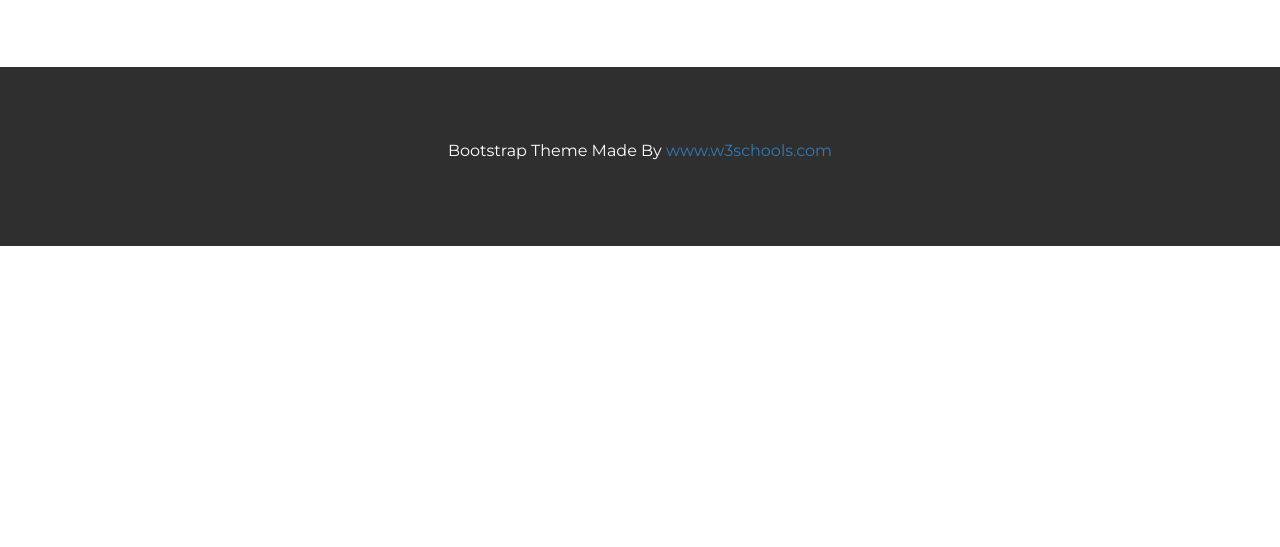
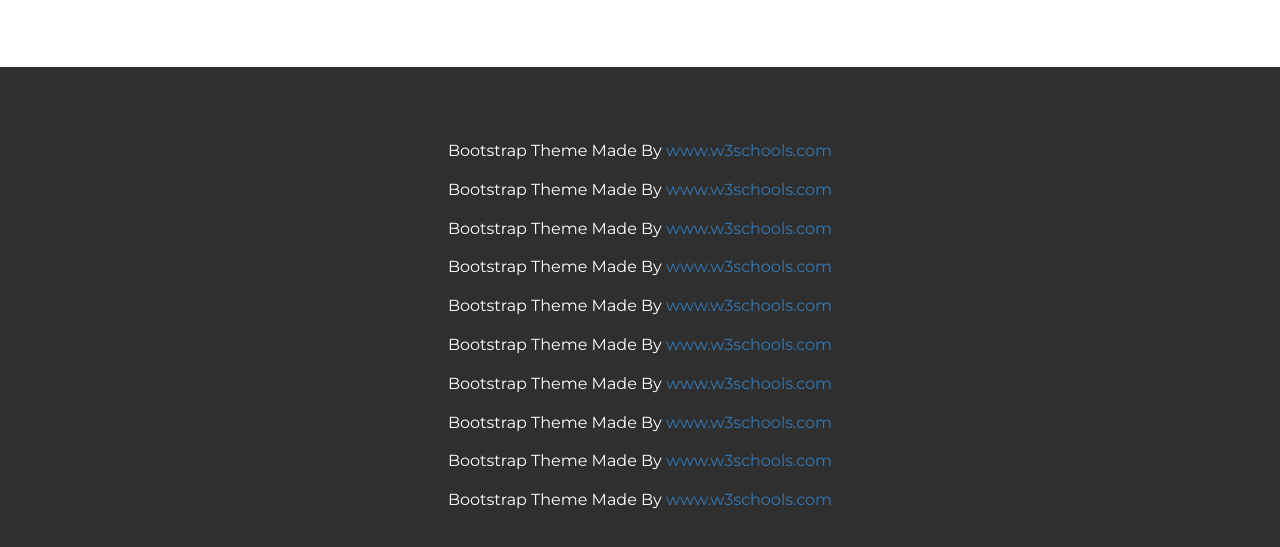
Before and after one commit to Mrprayag077/SIG-ACM-SESSION-NEW, a plain HTML site: page index.html in a window 1280 px wide. Shown: the part 1398-1945 px from the top of the page. Before the commit the page ends 1644 px from the top, so only its background shows below. Drawn offline with nearby package versions, Linux system fonts and the light colour scheme.

Commit message:
init files added

```diff
--- a/index.html
+++ b/index.html
@@ -167,6 +167,15 @@
     <!-- Footer -->
     <footer class="container-fluid bg-4 text-center">
         <p>Bootstrap Theme Made By <a href="https://www.w3schools.com">www.w3schools.com</a></p>
+        <p>Bootstrap Theme Made By <a href="https://www.w3schools.com">www.w3schools.com</a></p>
+        <p>Bootstrap Theme Made By <a href="https://www.w3schools.com">www.w3schools.com</a></p>
+        <p>Bootstrap Theme Made By <a href="https://www.w3schools.com">www.w3schools.com</a></p>
+        <p>Bootstrap Theme Made By <a href="https://www.w3schools.com">www.w3schools.com</a></p>
+        <p>Bootstrap Theme Made By <a href="https://www.w3schools.com">www.w3schools.com</a></p>
+        <p>Bootstrap Theme Made By <a href="https://www.w3schools.com">www.w3schools.com</a></p>
+        <p>Bootstrap Theme Made By <a href="https://www.w3schools.com">www.w3schools.com</a></p>
+        <p>Bootstrap Theme Made By <a href="https://www.w3schools.com">www.w3schools.com</a></p>
+        <p>Bootstrap Theme Made By <a href="https://www.w3schools.com">www.w3schools.com</a></p>
     </footer>
 
 </body>
```
